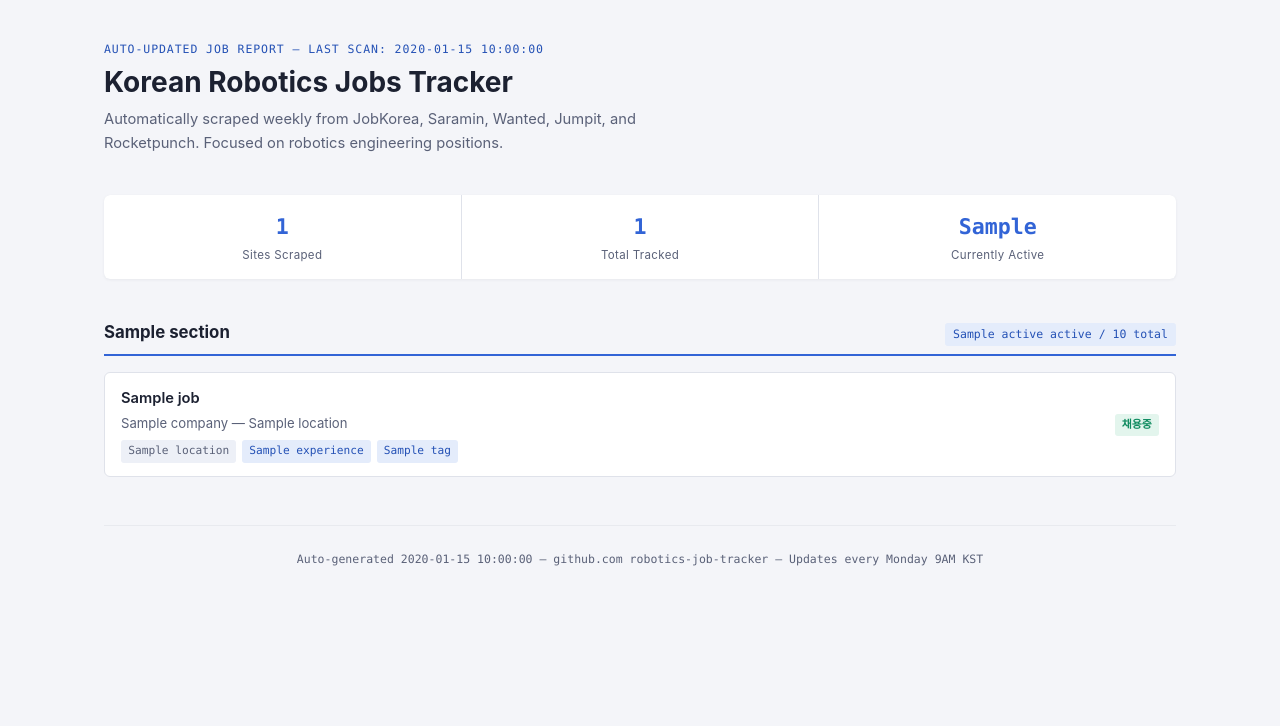
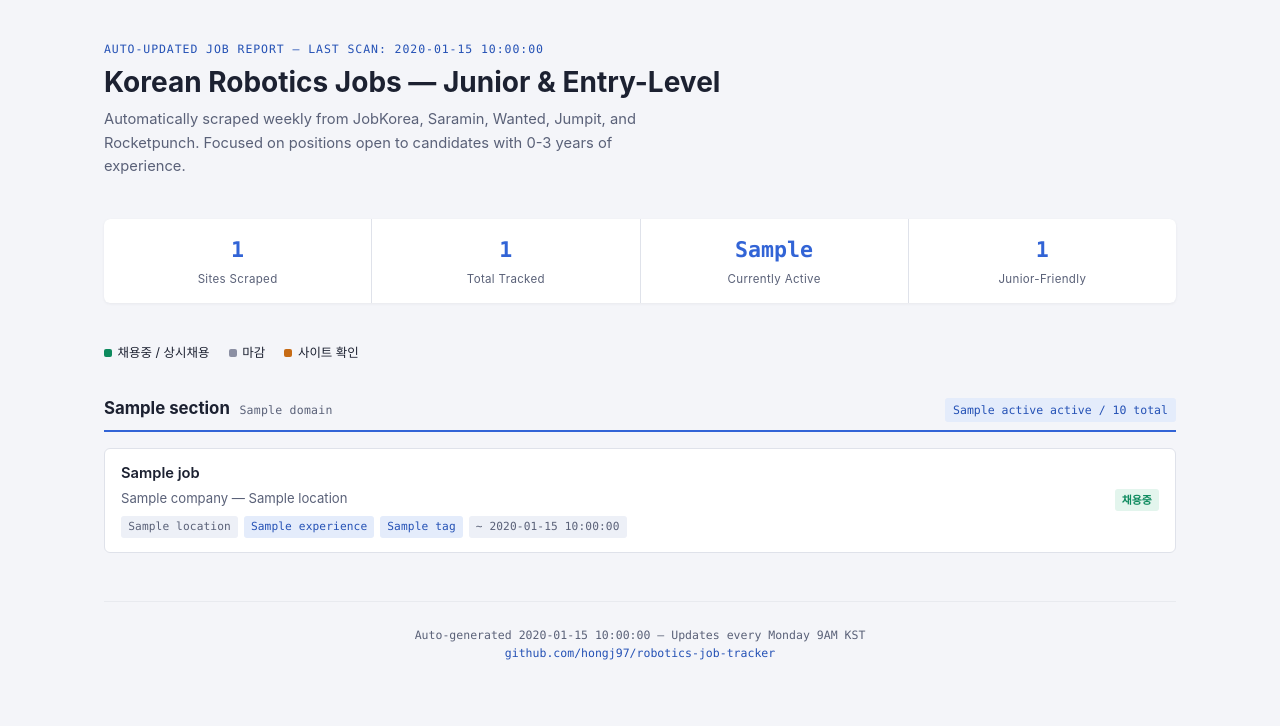
Before and after one commit to hongj97/robotics-job-tracker, a Python web app: template templates/index.html.j2 in a window 1280 px wide. Shown: the top 726 px of the page. Run offline with Jinja, Linux system fonts and the light colour scheme; the template is opened without the code that fills it: most values are stand-ins (such as "Sample title", 1, 10 or a date in 2020).

Commit message:
fix: match GitHub Pages design to artifact + fix Discord notification
- HTML template: full dark/light theme, same colors/typography/card
  design as the claude.ai artifact
- Discord: fix color type (int not string), cap embed field length
  to stay under Discord's 1024 char limit, add error logging

Co-Authored-By: Claude Opus 4.6 <noreply@anthropic.com>
Claude-Session: https://claude.ai/code/session_018gV8f8TzCW6pr7vZzg5rqm

```diff
--- a/templates/index.html.j2
+++ b/templates/index.html.j2
@@ -16,10 +16,12 @@
     --accent-text: #2451b5;
     --entry: #0d8a5e;
     --entry-bg: #e3f5ed;
+    --any-exp: #7c5bbf;
+    --any-exp-bg: #f0ebfa;
+    --intern-color: #c66b15;
+    --intern-bg: #fef2e4;
     --exp-color: #8b8fa3;
     --exp-bg: #f0f1f5;
-    --intern-color: #c66b15;
-    --intern-bg: #fef2e4;
     --border: #dfe2ea;
     --divider: #e8eaef;
     --shadow: rgba(28, 33, 49, 0.06);
@@ -27,55 +29,249 @@
     --font-body: 'Pretendard', -apple-system, BlinkMacSystemFont, 'Segoe UI', system-ui, sans-serif;
     --font-mono: 'SF Mono', 'Cascadia Code', 'Fira Code', 'Consolas', monospace;
   }
+
   @media (prefers-color-scheme: dark) {
     :root {
-      --ink: #e2e4ec; --ink-secondary: #9498ad;
-      --surface: #12141e; --surface-card: #1a1d2b; --surface-card-alt: #222638;
-      --accent: #6b96f0; --accent-soft: #1e2a48; --accent-text: #8db0f7;
-      --entry: #3cc98a; --entry-bg: #142b22;
-      --exp-color: #7a7e92; --exp-bg: #232636;
-      --intern-color: #e8983f; --intern-bg: #2e2010;
-      --border: #2d3045; --divider: #282b3d; --shadow: rgba(0,0,0,0.25);
+      --ink: #e2e4ec;
+      --ink-secondary: #9498ad;
+      --surface: #12141e;
+      --surface-card: #1a1d2b;
+      --surface-card-alt: #222638;
+      --accent: #6b96f0;
+      --accent-soft: #1e2a48;
+      --accent-text: #8db0f7;
+      --entry: #3cc98a;
+      --entry-bg: #142b22;
+      --any-exp: #a78ee0;
+      --any-exp-bg: #231d3a;
+      --intern-color: #e8983f;
+      --intern-bg: #2e2010;
+      --exp-color: #7a7e92;
+      --exp-bg: #232636;
+      --border: #2d3045;
+      --divider: #282b3d;
+      --shadow: rgba(0, 0, 0, 0.25);
     }
   }
+
   * { margin: 0; padding: 0; box-sizing: border-box; }
-  body { font-family: var(--font-body); background: var(--surface); color: var(--ink); line-height: 1.6; -webkit-font-smoothing: antialiased; }
-  .page { max-width: 1120px; margin: 0 auto; padding: 2.5rem 1.5rem 4rem; }
+
+  body {
+    font-family: var(--font-body);
+    background: var(--surface);
+    color: var(--ink);
+    line-height: 1.6;
+    -webkit-font-smoothing: antialiased;
+  }
+
+  .page {
+    max-width: 1120px;
+    margin: 0 auto;
+    padding: 2.5rem 1.5rem 4rem;
+  }
+
   .header { margin-bottom: 2.5rem; }
-  .header-eyebrow { font-family: var(--font-mono); font-size: 0.72rem; letter-spacing: 0.08em; text-transform: uppercase; color: var(--accent-text); margin-bottom: 0.5rem; }
-  .header h1 { font-size: 1.75rem; font-weight: 700; line-height: 1.2; text-wrap: balance; margin-bottom: 0.5rem; }
-  .header-sub { font-size: 0.92rem; color: var(--ink-secondary); max-width: 60ch; }
-  .stats { display: flex; gap: 1px; background: var(--border); border-radius: var(--radius); overflow: hidden; margin-bottom: 2.5rem; box-shadow: 0 1px 3px var(--shadow); }
-  .stat { flex: 1; background: var(--surface-card); padding: 0.9rem 1rem; text-align: center; }
-  .stat-num { font-family: var(--font-mono); font-size: 1.35rem; font-weight: 700; font-variant-numeric: tabular-nums; color: var(--accent); }
-  .stat-label { font-size: 0.72rem; color: var(--ink-secondary); letter-spacing: 0.03em; margin-top: 0.15rem; }
+  .header-eyebrow {
+    font-family: var(--font-mono);
+    font-size: 0.72rem;
+    letter-spacing: 0.08em;
+    text-transform: uppercase;
+    color: var(--accent-text);
+    margin-bottom: 0.5rem;
+  }
+  .header h1 {
+    font-size: 1.75rem;
+    font-weight: 700;
+    line-height: 1.2;
+    text-wrap: balance;
+    color: var(--ink);
+    margin-bottom: 0.5rem;
+  }
+  .header-sub {
+    font-size: 0.92rem;
+    color: var(--ink-secondary);
+    max-width: 60ch;
+  }
+
+  .stats {
+    display: flex;
+    gap: 1px;
+    background: var(--border);
+    border-radius: var(--radius);
+    overflow: hidden;
+    margin-bottom: 2.5rem;
+    box-shadow: 0 1px 3px var(--shadow);
+  }
+  .stat {
+    flex: 1;
+    background: var(--surface-card);
+    padding: 0.9rem 1rem;
+    text-align: center;
+  }
+  .stat-num {
+    font-family: var(--font-mono);
+    font-size: 1.35rem;
+    font-weight: 700;
+    font-variant-numeric: tabular-nums;
+    color: var(--accent);
+  }
+  .stat-label {
+    font-size: 0.72rem;
+    color: var(--ink-secondary);
+    letter-spacing: 0.03em;
+    margin-top: 0.15rem;
+  }
+
+  .legend {
+    display: flex;
+    flex-wrap: wrap;
+    gap: 0.6rem 1.2rem;
+    margin-bottom: 2rem;
+    font-size: 0.78rem;
+  }
+  .legend-item {
+    display: flex;
+    align-items: center;
+    gap: 0.35rem;
+  }
+  .legend-dot {
+    width: 8px;
+    height: 8px;
+    border-radius: 2px;
+  }
+
   .section { margin-bottom: 2.5rem; }
-  .section-head { display: flex; align-items: baseline; gap: 0.6rem; margin-bottom: 1rem; padding-bottom: 0.5rem; border-bottom: 2px solid var(--accent); }
-  .section-title { font-size: 1.05rem; font-weight: 700; }
-  .section-count { margin-left: auto; font-family: var(--font-mono); font-size: 0.72rem; color: var(--accent-text); background: var(--accent-soft); padding: 0.15rem 0.5rem; border-radius: 3px; }
-  .jobs { display: flex; flex-direction: column; gap: 0.5rem; }
-  .job { display: grid; grid-template-columns: 1fr auto; gap: 0.15rem 1rem; background: var(--surface-card); border: 1px solid var(--border); border-radius: var(--radius); padding: 0.85rem 1rem; transition: border-color 0.15s; }
+  .section-head {
+    display: flex;
+    align-items: baseline;
+    gap: 0.6rem;
+    margin-bottom: 1rem;
+    padding-bottom: 0.5rem;
+    border-bottom: 2px solid var(--accent);
+  }
+  .section-title {
+    font-size: 1.05rem;
+    font-weight: 700;
+    color: var(--ink);
+  }
+  .section-source {
+    font-family: var(--font-mono);
+    font-size: 0.72rem;
+    color: var(--ink-secondary);
+    letter-spacing: 0.02em;
+  }
+  .section-count {
+    margin-left: auto;
+    font-family: var(--font-mono);
+    font-size: 0.72rem;
+    color: var(--accent-text);
+    background: var(--accent-soft);
+    padding: 0.15rem 0.5rem;
+    border-radius: 3px;
+  }
+
+  .jobs {
+    display: flex;
+    flex-direction: column;
+    gap: 0.5rem;
+  }
+  .job {
+    display: grid;
+    grid-template-columns: 1fr auto;
+    grid-template-rows: auto auto auto;
+    gap: 0.15rem 1rem;
+    background: var(--surface-card);
+    border: 1px solid var(--border);
+    border-radius: var(--radius);
+    padding: 0.85rem 1rem;
+    transition: border-color 0.15s;
+  }
   .job:hover { border-color: var(--accent); }
-  .job-title { font-size: 0.92rem; font-weight: 600; grid-column: 1; }
-  .job-title a { color: var(--ink); text-decoration: none; border-bottom: 1px solid transparent; transition: border-color 0.15s; }
-  .job-title a:hover { color: var(--accent-text); border-bottom-color: var(--accent-text); }
-  .job-company { font-size: 0.82rem; color: var(--ink-secondary); grid-column: 1; }
-  .job-meta { display: flex; flex-wrap: wrap; gap: 0.35rem; grid-column: 1; margin-top: 0.25rem; }
-  .job-badges { grid-column: 2; grid-row: 1 / 4; display: flex; flex-direction: column; align-items: flex-end; justify-content: center; gap: 0.3rem; }
-  .tag { font-size: 0.7rem; padding: 0.15rem 0.45rem; border-radius: 3px; white-space: nowrap; font-family: var(--font-mono); }
+  .job-title {
+    font-size: 0.92rem;
+    font-weight: 600;
+    grid-column: 1;
+  }
+  .job-title a {
+    color: var(--ink);
+    text-decoration: none;
+    border-bottom: 1px solid transparent;
+    transition: border-color 0.15s;
+  }
+  .job-title a:hover {
+    color: var(--accent-text);
+    border-bottom-color: var(--accent-text);
+  }
+  .job-company {
+    font-size: 0.82rem;
+    color: var(--ink-secondary);
+    grid-column: 1;
+  }
+  .job-meta {
+    display: flex;
+    flex-wrap: wrap;
+    gap: 0.35rem;
+    grid-column: 1;
+    margin-top: 0.25rem;
+  }
+  .job-badges {
+    grid-column: 2;
+    grid-row: 1 / 4;
+    display: flex;
+    flex-direction: column;
+    align-items: flex-end;
+    justify-content: center;
+    gap: 0.3rem;
+  }
+
+  .tag {
+    font-size: 0.7rem;
+    padding: 0.15rem 0.45rem;
+    border-radius: 3px;
+    white-space: nowrap;
+    font-family: var(--font-mono);
+    letter-spacing: 0.01em;
+  }
   .tag-loc { background: var(--surface-card-alt); color: var(--ink-secondary); }
   .tag-tech { background: var(--accent-soft); color: var(--accent-text); }
-  .badge { font-size: 0.68rem; font-weight: 600; padding: 0.2rem 0.55rem; border-radius: 3px; white-space: nowrap; }
-  .status { display: inline-block; font-size: 0.68rem; font-weight: 600; padding: 0.15rem 0.45rem; border-radius: 3px; white-space: nowrap; }
+
+  .badge {
+    font-size: 0.68rem;
+    font-weight: 600;
+    padding: 0.2rem 0.55rem;
+    border-radius: 3px;
+    white-space: nowrap;
+    letter-spacing: 0.02em;
+  }
+
+  .major-status {
+    display: inline-block;
+    font-size: 0.68rem;
+    font-weight: 600;
+    padding: 0.15rem 0.45rem;
+    border-radius: 3px;
+    white-space: nowrap;
+  }
   .status-open { background: var(--entry-bg); color: var(--entry); }
   .status-closed { background: var(--exp-bg); color: var(--exp-color); }
-  .footer { margin-top: 3rem; padding-top: 1.5rem; border-top: 1px solid var(--divider); font-size: 0.72rem; color: var(--ink-secondary); text-align: center; font-family: var(--font-mono); }
+  .status-check { background: var(--intern-bg); color: var(--intern-color); }
+
+  .footer {
+    margin-top: 3rem;
+    padding-top: 1.5rem;
+    border-top: 1px solid var(--divider);
+    font-size: 0.72rem;
+    color: var(--ink-secondary);
+    text-align: center;
+    font-family: var(--font-mono);
+  }
+
   @media (max-width: 740px) {
     .page { padding: 1.5rem 1rem 3rem; }
     .header h1 { font-size: 1.35rem; }
     .stats { flex-direction: column; }
-    .job { grid-template-columns: 1fr; }
-    .job-badges { grid-column: 1; flex-direction: row; margin-top: 0.35rem; }
+    .job { grid-template-columns: 1fr; grid-template-rows: auto; }
+    .job-badges { grid-column: 1; grid-row: auto; flex-direction: row; align-items: flex-start; margin-top: 0.35rem; }
   }
 </style>
 </head>
@@ -83,8 +279,8 @@
 <div class="page">
   <header class="header">
     <div class="header-eyebrow">Auto-Updated Job Report &mdash; Last scan: {{ last_updated }}</div>
-    <h1>Korean Robotics Jobs Tracker</h1>
-    <p class="header-sub">Automatically scraped weekly from JobKorea, Saramin, Wanted, Jumpit, and Rocketpunch. Focused on robotics engineering positions.</p>
+    <h1>Korean Robotics Jobs &mdash; Junior & Entry-Level</h1>
+    <p class="header-sub">Automatically scraped weekly from JobKorea, Saramin, Wanted, Jumpit, and Rocketpunch. Focused on positions open to candidates with 0-3 years of experience.</p>
   </header>
 
   <div class="stats">
@@ -100,12 +296,23 @@
       <div class="stat-num">{{ active_jobs }}</div>
       <div class="stat-label">Currently Active</div>
     </div>
+    <div class="stat">
+      <div class="stat-num">{{ junior_count }}</div>
+      <div class="stat-label">Junior-Friendly</div>
+    </div>
+  </div>
+
+  <div class="legend">
+    <div class="legend-item"><div class="legend-dot" style="background:var(--entry)"></div> 채용중 / 상시채용</div>
+    <div class="legend-item"><div class="legend-dot" style="background:var(--exp-color)"></div> 마감</div>
+    <div class="legend-item"><div class="legend-dot" style="background:var(--intern-color)"></div> 사이트 확인</div>
   </div>
 
   {% for section in sections %}
   <div class="section">
     <div class="section-head">
       <span class="section-title">{{ section.name }}</span>
+      <span class="section-source">{{ section.domain }}</span>
       <span class="section-count">{{ section.active }} active / {{ section.total }} total</span>
     </div>
     <div class="jobs">
@@ -117,12 +324,13 @@
           {% if job.location %}<span class="tag tag-loc">{{ job.location }}</span>{% endif %}
           {% if job.experience %}<span class="tag tag-tech">{{ job.experience }}</span>{% endif %}
           {% for tag in job.tags[:4] %}<span class="tag tag-tech">{{ tag }}</span>{% endfor %}
+          {% if job.deadline and job.deadline != "상시채용" %}<span class="tag tag-loc">~ {{ job.deadline }}</span>{% endif %}
         </div>
         <div class="job-badges">
           {% if job.status == "open" %}
-            <span class="status status-open">{% if job.deadline == "상시채용" %}상시채용{% else %}채용중{% endif %}</span>
+            <span class="major-status status-open">{% if job.deadline == "상시채용" %}상시채용{% else %}채용중{% endif %}</span>
           {% else %}
-            <span class="status status-closed">마감{% if job.deadline %} ({{ job.deadline[:5] }}){% endif %}</span>
+            <span class="major-status status-closed">마감</span>
           {% endif %}
         </div>
       </div>
@@ -132,7 +340,8 @@
   {% endfor %}
 
   <footer class="footer">
-    Auto-generated {{ last_updated }} &mdash; github.com robotics-job-tracker &mdash; Updates every Monday 9AM KST
+    Auto-generated {{ last_updated }} &mdash; Updates every Monday 9AM KST<br>
+    <a href="https://github.com/hongj97/robotics-job-tracker" style="color:var(--accent-text);text-decoration:none;">github.com/hongj97/robotics-job-tracker</a>
   </footer>
 </div>
 </body>
```
Also changed, not shown: scraper/discord_notify.py (+42 -24 lines), scraper/html_gen.py (+19 -0 lines).
